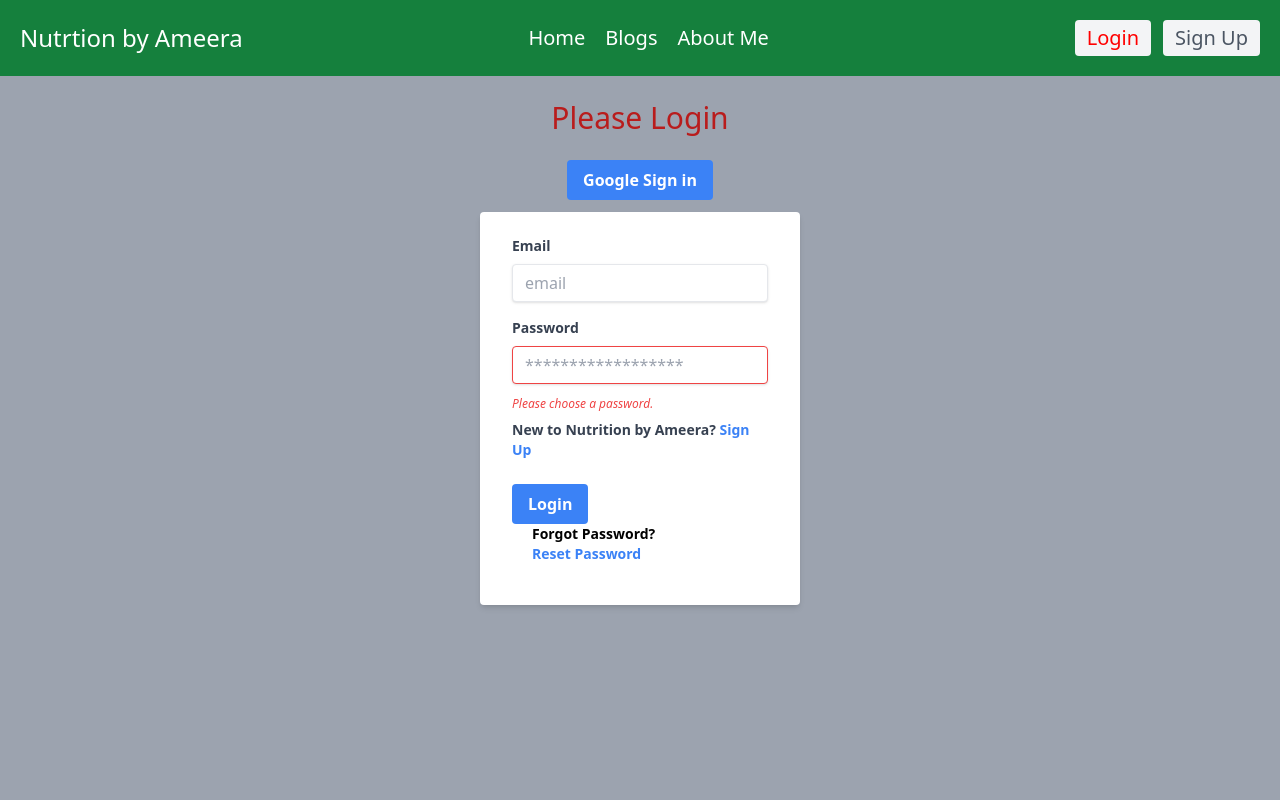
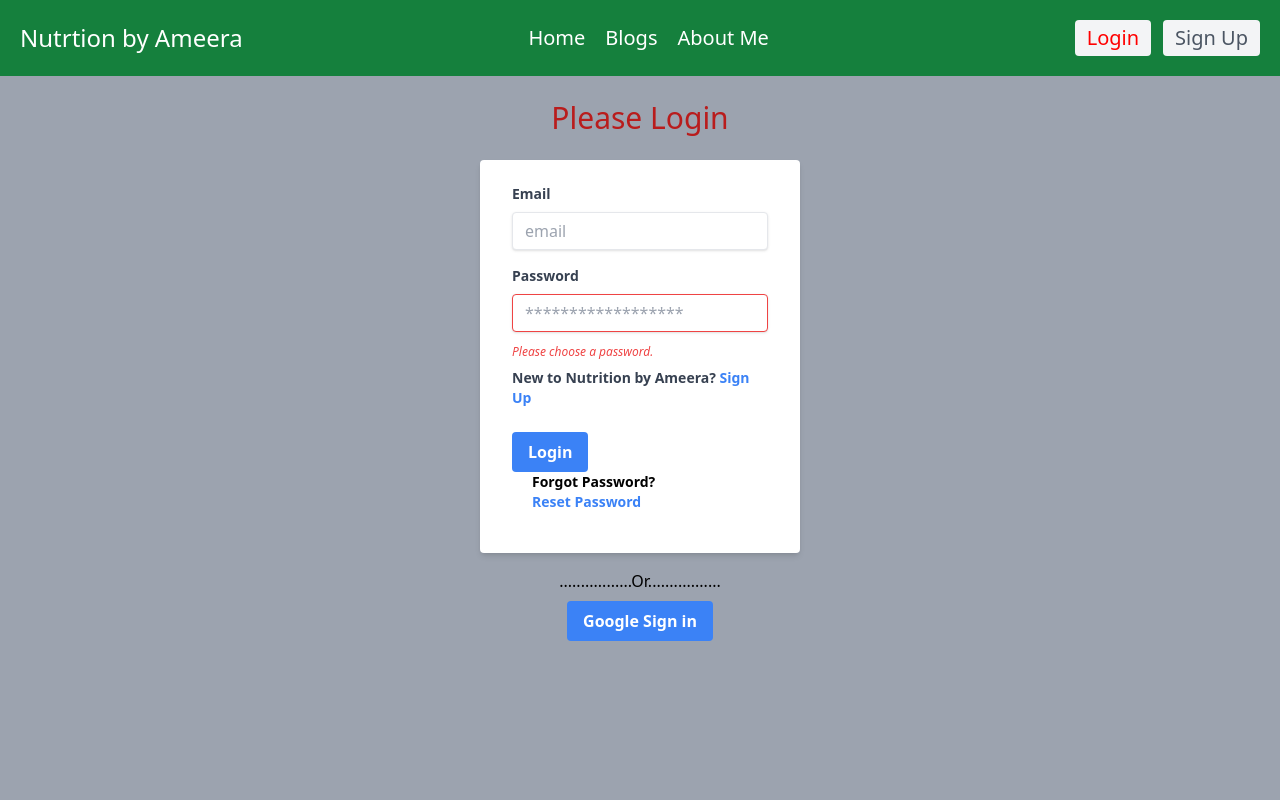
Before and after one commit to hossainAM/Nutrition-by-Ameera, a React (Create React App) app: page /login in a window 1280 px wide. Shown: the top 800 px of the page. Built offline with nearby package versions, Linux system fonts and the light colour scheme.

Commit message:
google login system added

```diff
--- a/src/pages/Login/Login.js
+++ b/src/pages/Login/Login.js
@@ -3,6 +3,7 @@ import { useSendPasswordResetEmail, useSignInWithEmailAndPassword } from 'react-
 import { Link, useLocation, useNavigate } from 'react-router-dom';
 import auth from '../../firebase.init';
 import toast, { Toaster } from 'react-hot-toast';
+import SocialLogin from './SocialLogin';
 
 const Login = () => {
 	const emailRef = useRef('');
@@ -60,11 +61,6 @@ const Login = () => {
     return (
         <div className='bg-gray-400 h-screen  overflow-y-hidden'>
 		<h1 className='text-3xl text-center text-red-700 my-6'>Please Login</h1>
-		<div className='flex justify-center mb-3'>
-			<button className="bg-blue-500 hover:bg-blue-700 text-white font-bold py-2 px-4 rounded focus:outline-none focus:shadow-outline" type="submit">
-			Google Sign in
-		</button>
-		</div>
 		<div className="w-full max-w-xs mx-auto">
 			<form onSubmit={handleSignIn} className="bg-white shadow-md rounded px-8 pt-6 pb-8 mb-4">
 				<div className="mb-4">
@@ -90,6 +86,7 @@ const Login = () => {
 				<p className='text-red-500 text-center mt-2'>{errorElement}</p>
 				<Toaster/>
 			</form>
+				<SocialLogin></SocialLogin>
 		</div>
 		</div>
     );
--- a/src/pages/Login/SocialLogin.js
+++ b/src/pages/Login/SocialLogin.js
@@ -1,10 +1,37 @@
 import React from 'react';
+import { useSignInWithGoogle } from 'react-firebase-hooks/auth';
+import { useNavigate } from 'react-router-dom';
+import auth from '../../firebase.init';
+import Spinner from '../../shared/Spinner';
 
 const SocialLogin = () => {
+    const [signInWithGoogle, user, loading, error] = useSignInWithGoogle(auth);
+    const navigate = useNavigate();
+
+    let errorElement;
+
+     if(loading){
+       return <Spinner></Spinner>
+   }
+
+    if (error) {
+      errorElement =
+        <p>Error:{error?.message}</p>
+  }
+    if (user) {
+       navigate('/home')
+    }
+
     return (
-        <div>
-            <h1>Google Sign In</h1>
-        </div>
+        <>
+         <h1 className='text-center mb-2'>.................Or.................</h1>
+         <div className='flex justify-center mb-3'>
+			<button  onClick={() => signInWithGoogle()} className="bg-blue-500 hover:bg-blue-700 text-white font-bold py-2 px-4 rounded focus:outline-none focus:shadow-outline" type="submit">
+			Google Sign in
+		    </button>
+            <p className='text-red-500'>{errorElement}</p>
+		</div>
+        </>
     );
 };
 
```
